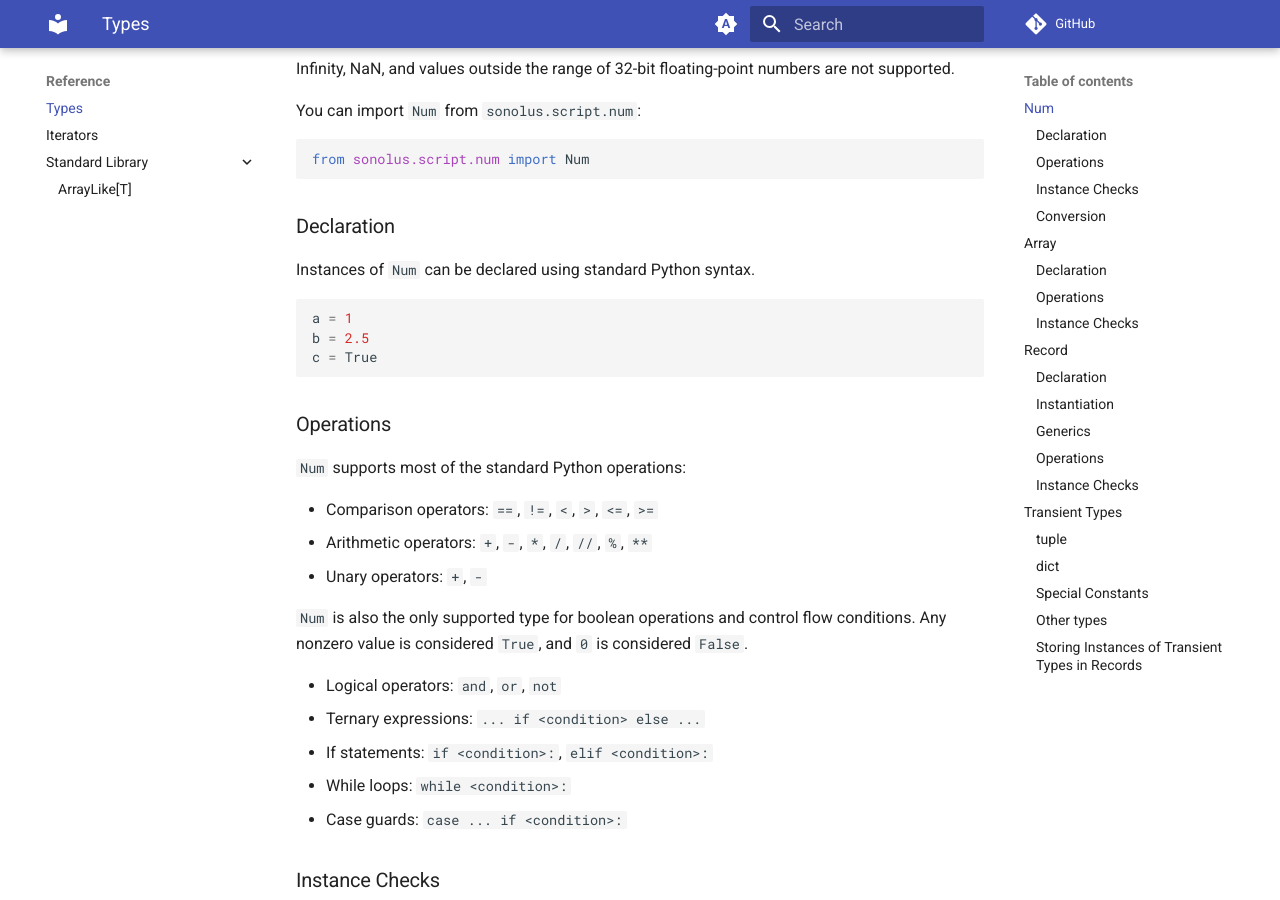
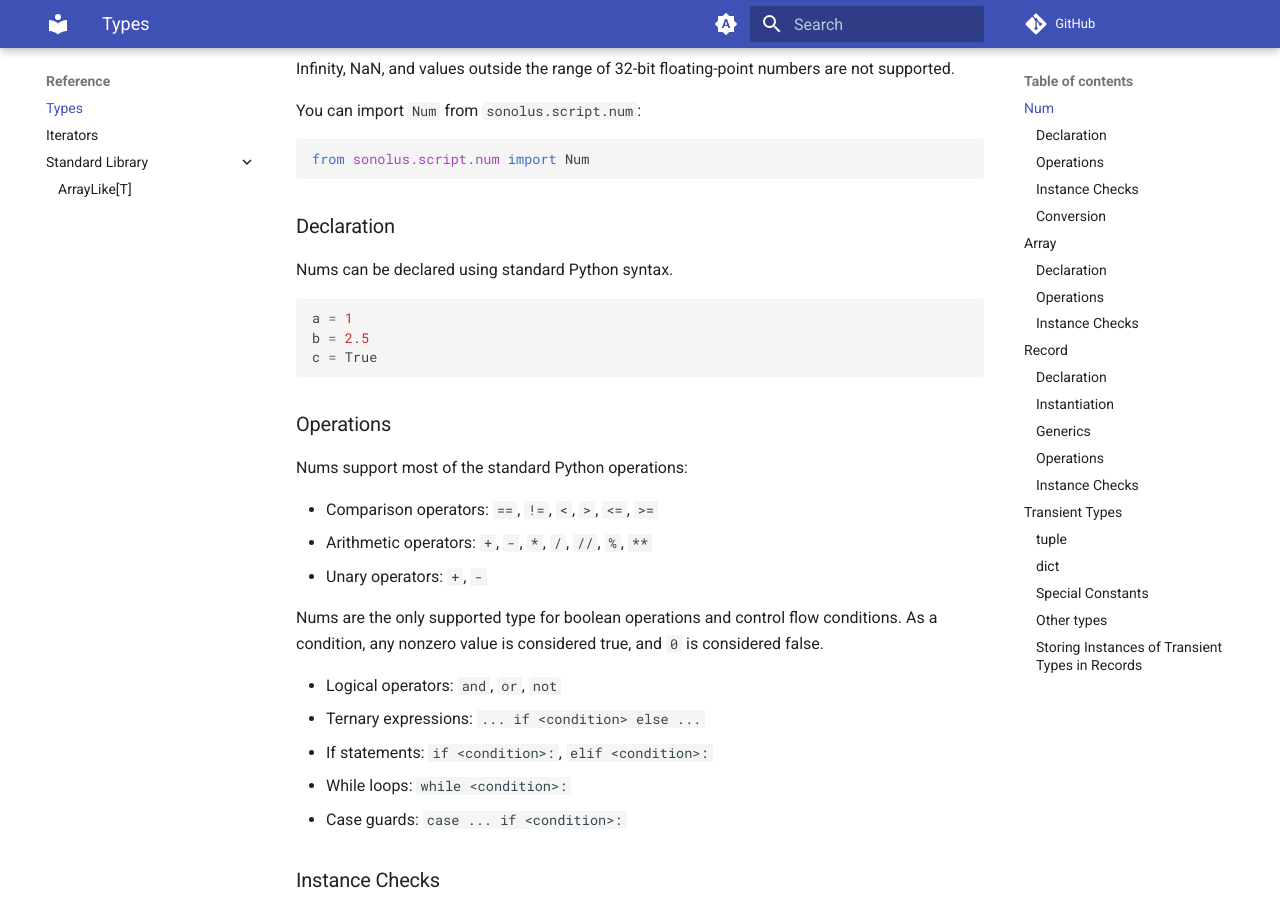
Before and after one commit to qwewqa/sonolus.py, an MkDocs documentation site: the page built from docs/reference/types.md, in a window 1280 px wide and 900 px high, scrolled down 488 px. Built offline with MkDocs 1.6.1 and Material for MkDocs 9.7.7, drawn with Linux system fonts in a browser that asks for light colours; comment, search, counter and statistics services are not loaded; some of the changed text lies outside the part shown.

````diff
--- a/docs/reference/types.md
+++ b/docs/reference/types.md
@@ -18,7 +18,7 @@ from sonolus.script.num import Num
 ```
 
 ### Declaration
-Instances of `Num` can be declared using standard Python syntax.
+Nums can be declared using standard Python syntax.
 
 ```python
 a = 1
@@ -27,14 +27,14 @@ c = True
 ```
 
 ### Operations
-`Num` supports most of the standard Python operations:
+Nums support most of the standard Python operations:
 
 - Comparison operators: `==`, `!=`, `<`, `>`, `<=`, `>=`
 - Arithmetic operators: `+`, `-`, `*`, `/`, `//`, `%`, `**`
 - Unary operators: `+`, `-`
 
-`Num` is also the only supported type for boolean operations and control flow conditions.
-Any nonzero value is considered `True`, and `0` is considered `False`.
+Nums are the only supported type for boolean operations and control flow conditions.
+As a condition, any nonzero value is considered true, and `0` is considered false.
 
 - Logical operators: `and`, `or`, `not`
 - Ternary expressions: `... if <condition> else ...`
@@ -107,7 +107,15 @@ If at least one element is provided, the element type and size can be inferred:
 a3 = Array(1, 2, 3)
 ```
 
-The element type must be concrete (not generic) and the size must be a non-negative integer:
+Since `Array` takes type parameters, it is considered a generic type. A version of `Array` with type parameters provided
+is considered a concrete type.
+
+```python
+Array  # The Generic Array type
+Array[int, 3]  # A concrete Array type
+```
+
+The element type of an array must be concrete (not generic) and the size must be a non-negative integer:
 
 ```python
 # Ok
@@ -204,7 +212,7 @@ for element in a:
 
 Other functionality:
 
-Array inherits from [ArrayLike][sonolus.script.array_like.ArrayLike] and supports all of its methods.
+`Array` inherits from [ArrayLike][sonolus.script.array_like.ArrayLike] and supports all of its methods.
 
 ### Instance Checks
 
````
Also changed, not shown: other parts of docs/reference/types.md (+6 -4 lines), docs/reference/constructs.md (added, +90 -0 lines), 1 other file.
